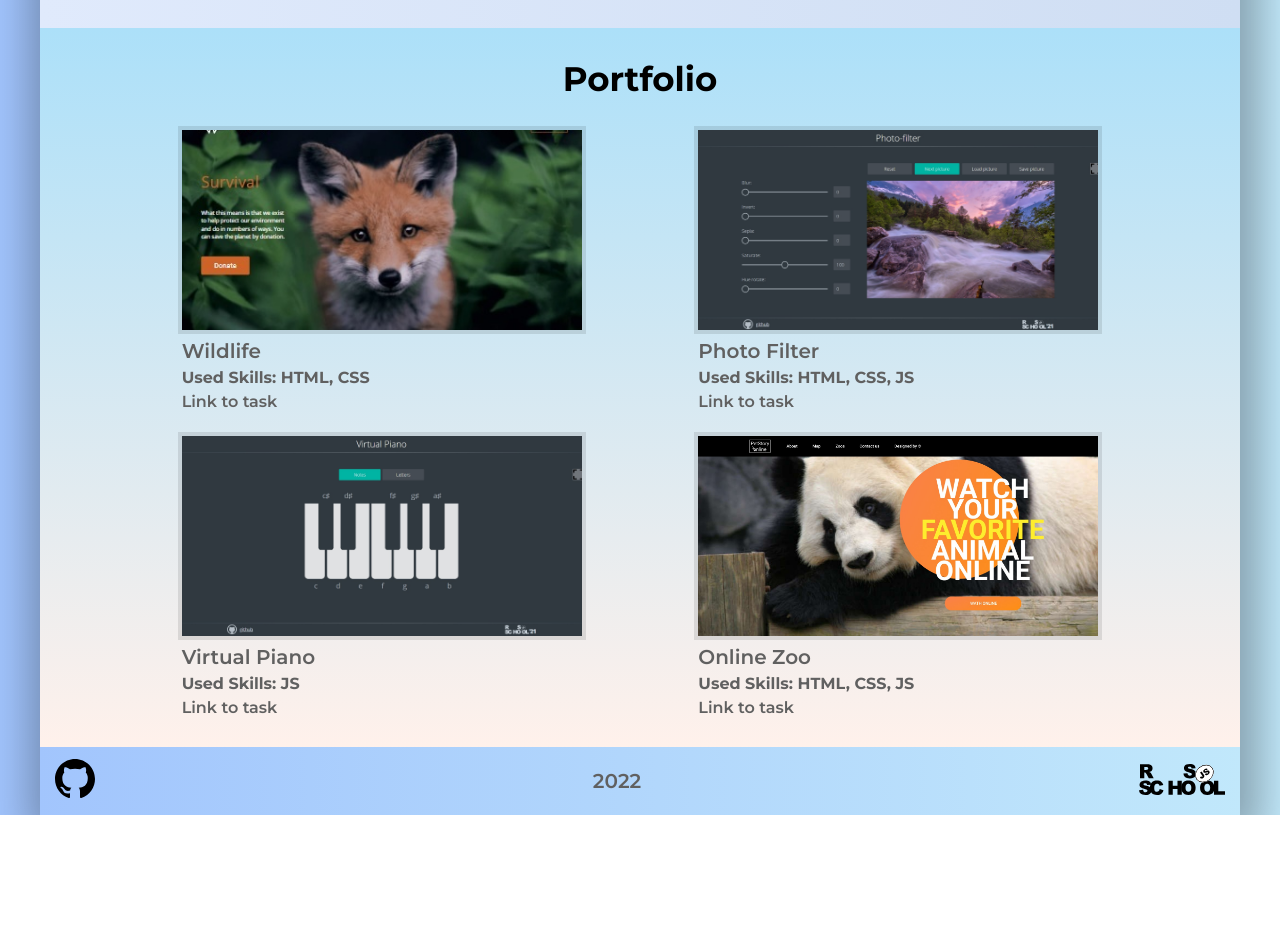
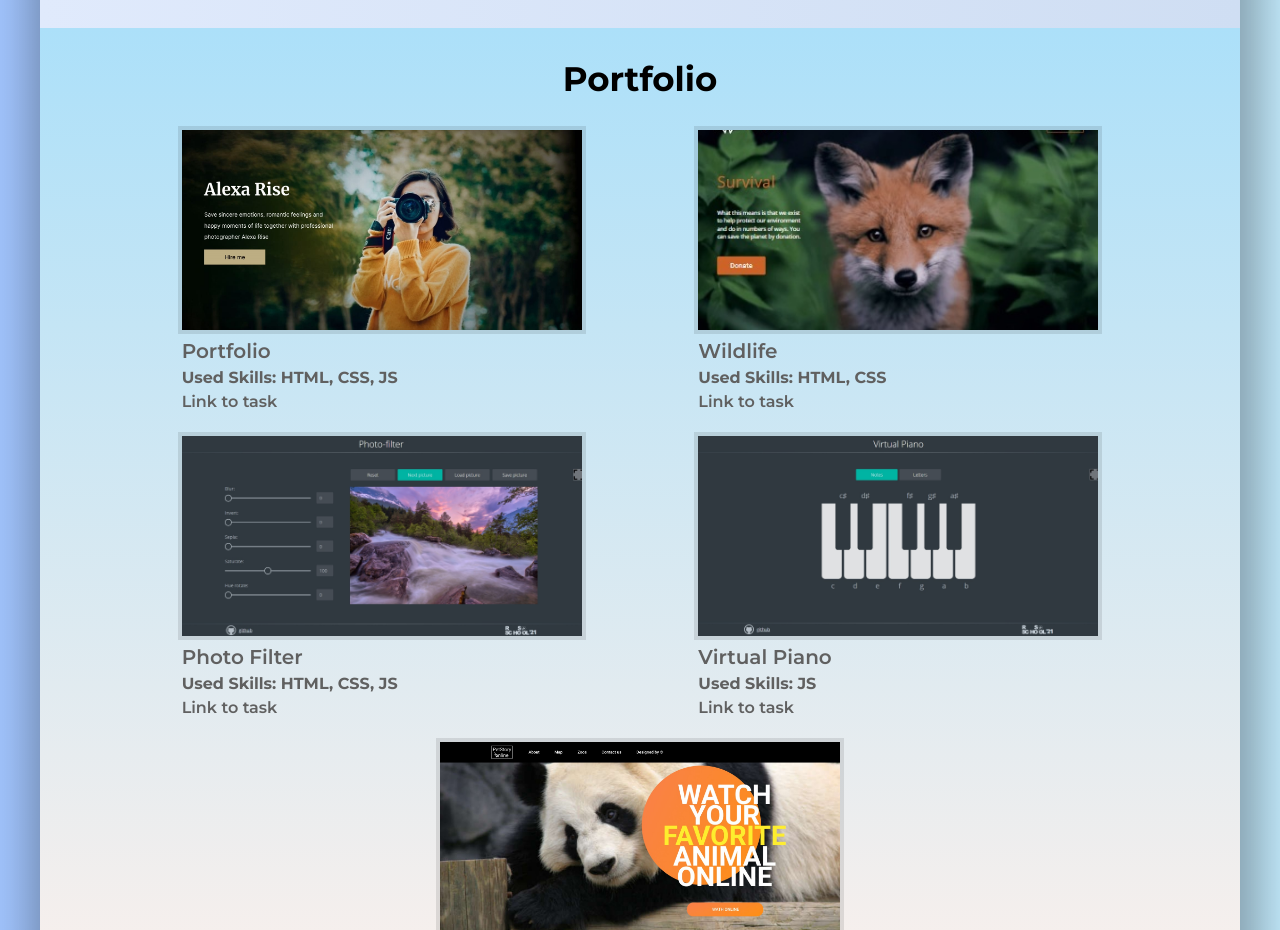
Before and after one commit to NikonovAO/rsschool-cv-preschool-2022, a plain HTML site: page index.html in a window 1280 px wide. Shown: the part 1882-2812 px from the top of the page. Before the commit the page ends 2697 px from the top, so only its background shows below. Drawn offline with Linux system fonts and the light colour scheme.

Commit message:
feat: добавлен проект портфолио в галерею

```diff
--- a/index.html
+++ b/index.html
@@ -274,6 +274,14 @@
         <h2 class="portfolio__title">Portfolio</h2>
         <ul class="portfolio__list">
           <li class="portfolio__card card">
+            <a class="card__link-deploy" href="https://rolling-scopes-school.github.io/nikonovao-JSFEPRESCHOOL/portfolio/" target="_blank">
+              <img class="card__img" src="./src/img/Portfolio.jpg" alt="portfolio">
+              <h3 class="card__title">Portfolio</h3>
+              <h4 class="card__skills">Used Skills: HTML, CSS, JS</h4>
+            </a>
+            <a class="card__link-task" href="https://github.com/rolling-scopes-school/tasks/blob/master/tasks/portfolio/portfolio.md" target="_blank">Link to task</a>
+          </li>
+          <li class="portfolio__card card">
             <a class="card__link-deploy" href="https://rolling-scopes-school.github.io/nikonovao-JSFE2021Q1/Wildlife" target="_blank">
               <img class="card__img" src="./src/img/wildlife.jpg" alt="wildlife">
               <h3 class="card__title">Wildlife</h3>
```
Also changed, not shown: src/img/Portfolio.jpg (added).
